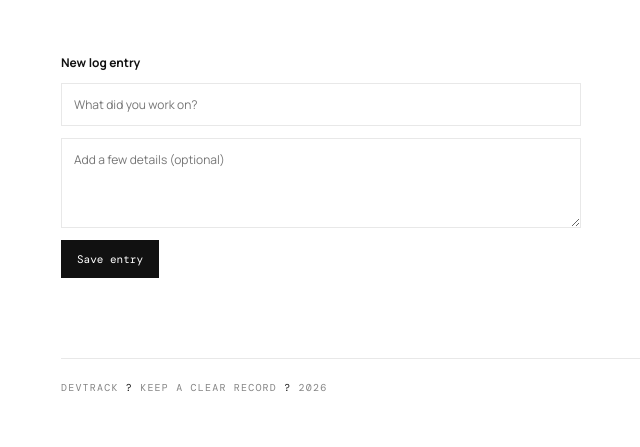
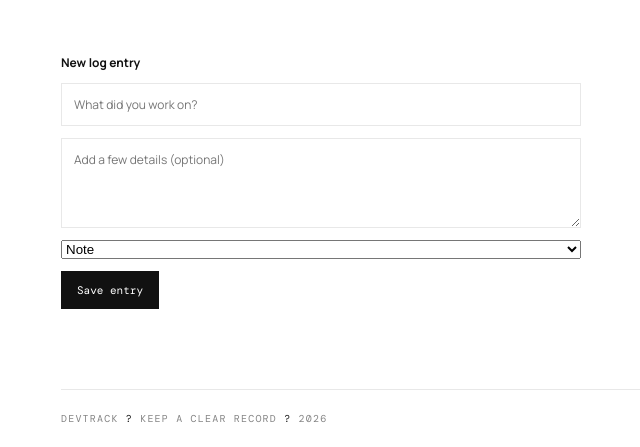
Before and after one commit to RajuSinghRaj/devme, a Flask app: page / in a window 1280 px wide. Shown: the part 1012-1459 px from the top of the page, without its empty margins (119-759 px from the left). Before the commit the page ends 1403 px from the top, so only its background shows below. Run offline with Flask 3, Linux system fonts and the light colour scheme; data that the repository does not hold is empty.

Commit message:
feat: choose a category for dashboard entries

```diff
--- a/templates/index.html
+++ b/templates/index.html
@@ -14,7 +14,7 @@
     <section class="activity"><form class="search-form" action="/" method="get"><label for="search">Search logs</label><input id="search" name="q" value="{{ query }}" placeholder="Search entries"><button type="submit">Search</button></form><div class="section-head"><h2>Recent activity</h2><a class="new-entry" href="#new-entry">? New entry</a></div>{% if events %}
       <ol class="event-list">{% for event in events %}<li><div><strong>{{ event.title }}</strong><p>{{ event.details }}</p></div><span class="event-meta">{{ event.category|upper }} ? {{ event.severity|upper }}</span></li>{% endfor %}</ol>
       {% else %}<div class="empty"><span class="empty-mark">?</span><p>Your log starts here.</p><small>Add an entry to capture a decision, a fix, or a thought worth keeping.</small></div>{% endif %}
-      <form id="new-entry" class="entry-form" action="{{ url_for('create_dashboard_event') }}" method="post"><label for="title">New log entry</label><input id="title" name="title" maxlength="120" placeholder="What did you work on?" required><textarea name="details" maxlength="2000" placeholder="Add a few details (optional)"></textarea><button type="submit">Save entry</button></form></section>
+      <form id="new-entry" class="entry-form" action="{{ url_for('create_dashboard_event') }}" method="post"><label for="title">New log entry</label><input id="title" name="title" maxlength="120" placeholder="What did you work on?" required><textarea name="details" maxlength="2000" placeholder="Add a few details (optional)"></textarea><select name="category" aria-label="Entry category"><option value="note">Note</option><option value="build">Build</option><option value="fix">Fix</option><option value="decision">Decision</option></select><button type="submit">Save entry</button></form></section>
     <footer>DEVTRACK <span>?</span> KEEP A CLEAR RECORD <span>?</span> {{ current_year }}</footer>
   </main>
 </body>
```
